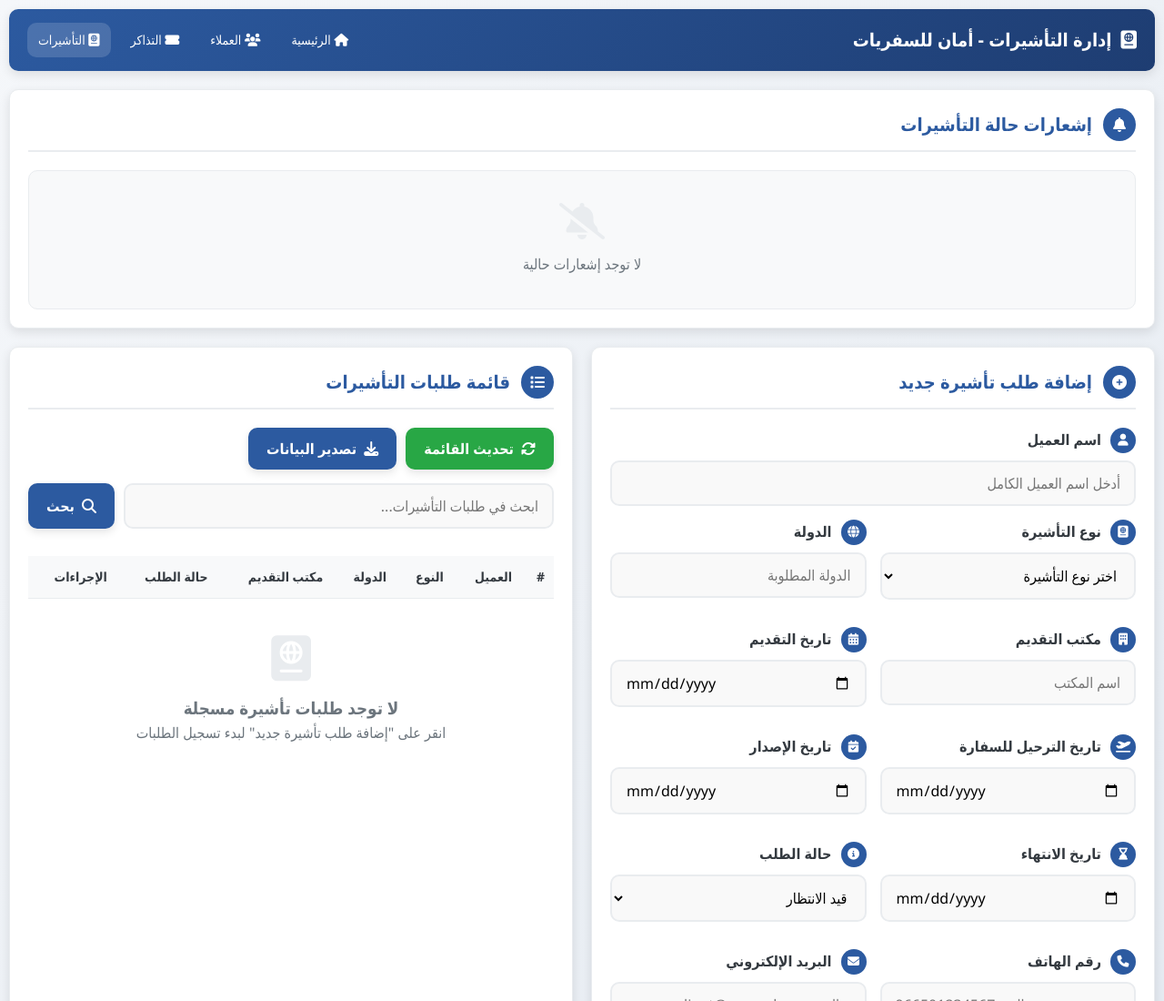
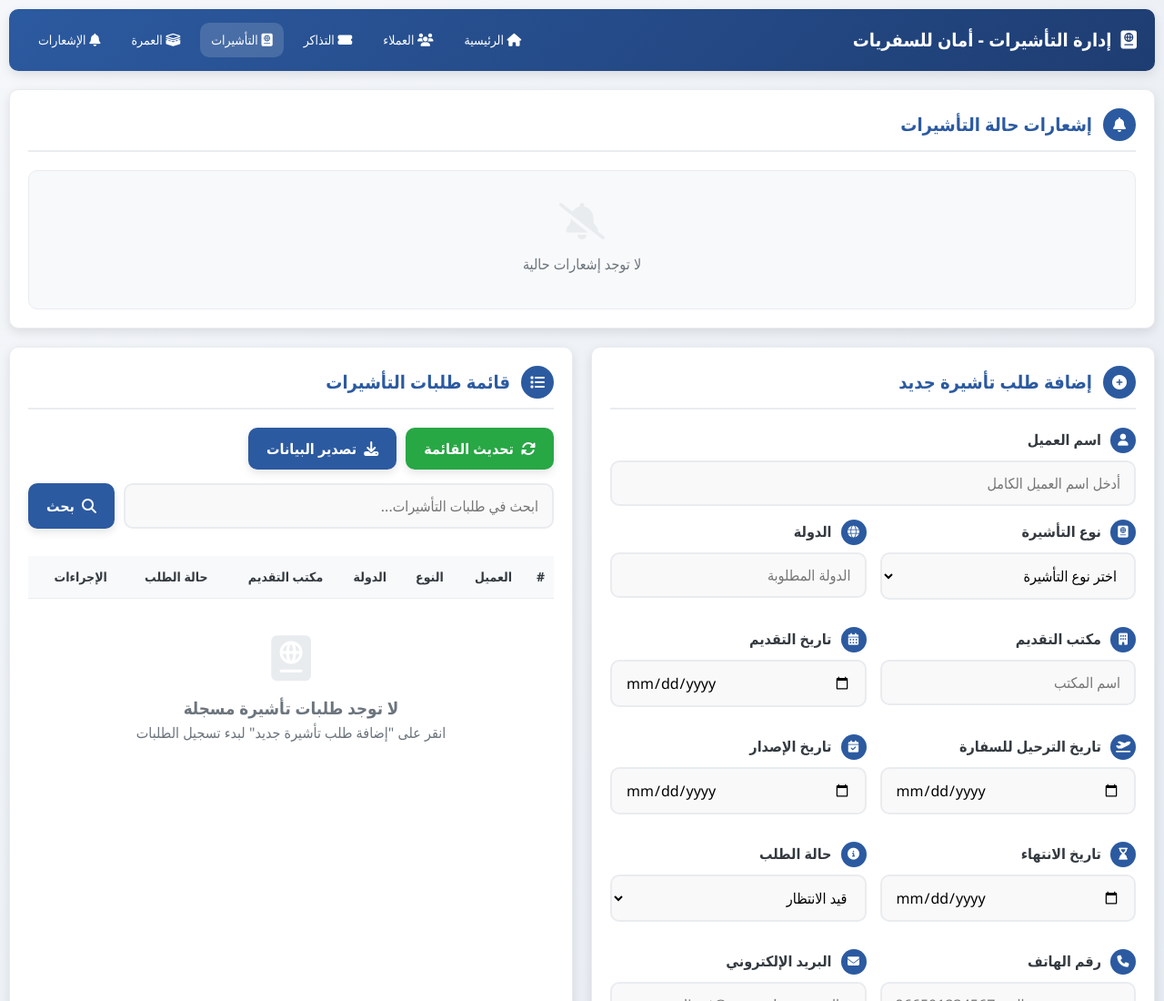
Before and after one commit to osama2020almorisi/Am, a plain HTML site: page visas.html in a window 1280 px wide. Shown: the top 1100 px of the page at 91% size. Drawn offline with Linux system fonts and the light colour scheme.

Commit message:
Update visas.html

```diff
--- a/visas.html
+++ b/visas.html
@@ -764,6 +764,9 @@
       <a href="clients.html"><i class="fas fa-users"></i> العملاء</a>
       <a href="flights.html"><i class="fas fa-ticket-alt"></i> التذاكر</a>
       <a href="visas.html" class="active"><i class="fas fa-passport"></i> التأشيرات</a>
+      <a href="umrah.html"><i class="fas fa-kaaba"></i> العمرة</a>
+      <a href="notifications.html"><i class="fas fa-bell"></i> الإشعارات</a>
+
     </nav>
   </header>
 
```
